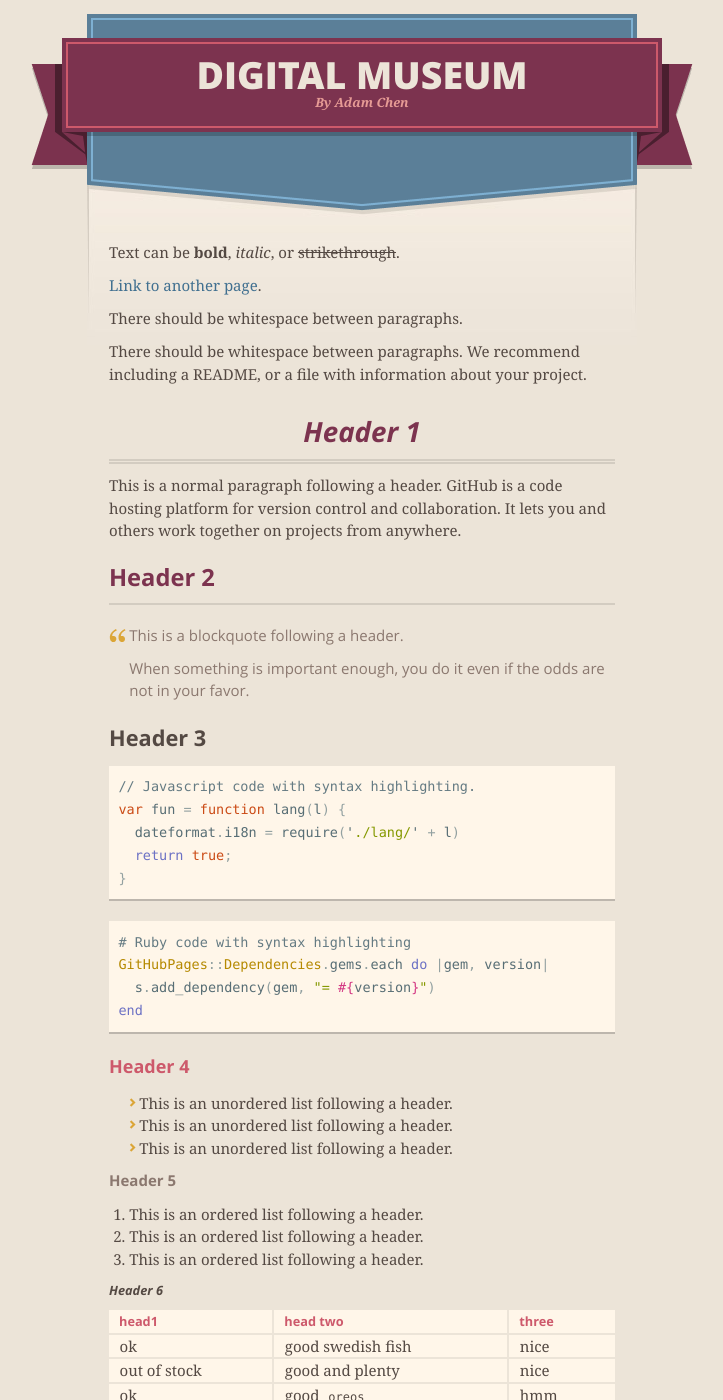
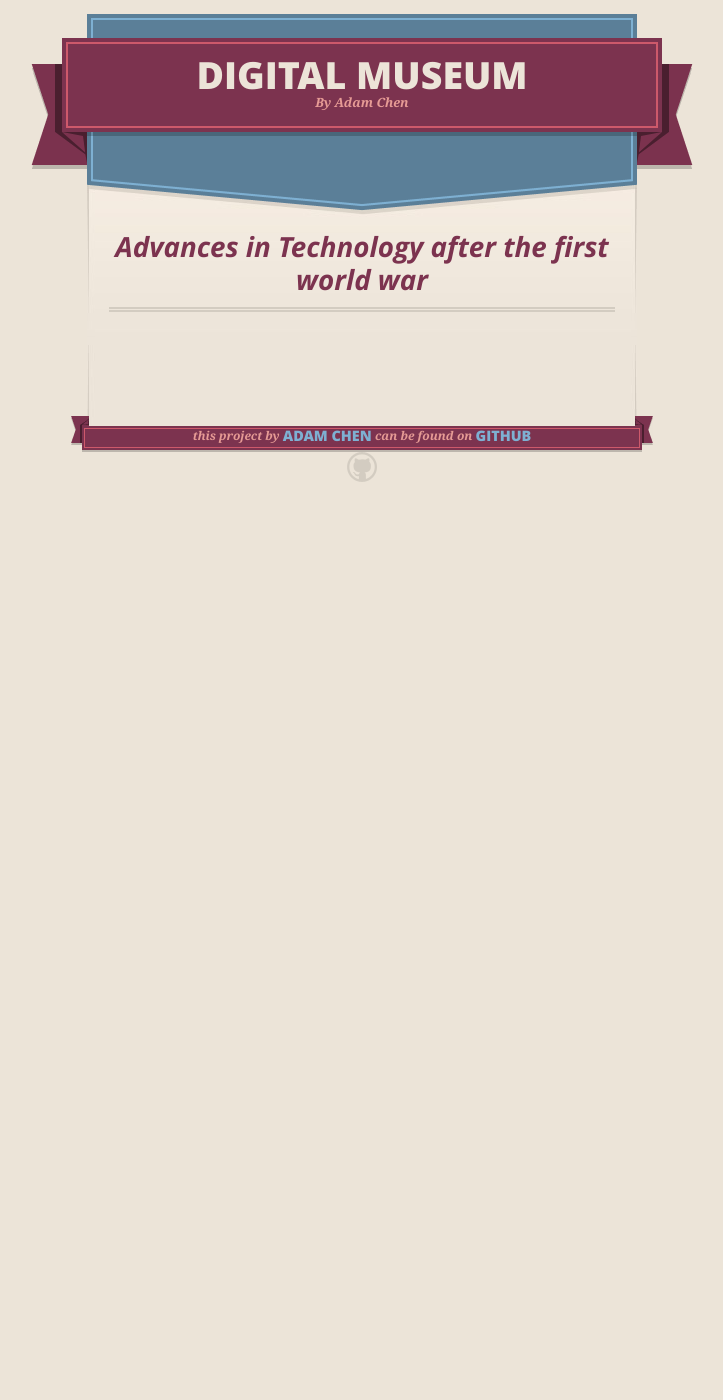
Before and after one commit to encodeous/CHC2D-DigitalMuseum, a Jekyll site: the page built from index.md, in a window 1280 px wide and 1400 px high. Shown: the whole window, without its empty margins (278-1001 px from the left). Built offline with Jekyll 4.4.1, drawn with Linux system fonts in a browser that asks for light colours; our own code applies the rules of GitHub Pages for plain Markdown files; some of the changed text lies outside the part shown.

Commit message:
Update index.md

````diff
--- a/index.md
+++ b/index.md
@@ -1,123 +1,5 @@
 ---
 layout: default
+published: true
 ---
-
-Text can be **bold**, _italic_, or ~~strikethrough~~.
-
-[Link to another page](./another-page.html).
-
-There should be whitespace between paragraphs.
-
-There should be whitespace between paragraphs. We recommend including a README, or a file with information about your project.
-
-# Header 1
-
-This is a normal paragraph following a header. GitHub is a code hosting platform for version control and collaboration. It lets you and others work together on projects from anywhere.
-
-## Header 2
-
-> This is a blockquote following a header.
->
-> When something is important enough, you do it even if the odds are not in your favor.
-
-### Header 3
-
-```js
-// Javascript code with syntax highlighting.
-var fun = function lang(l) {
-  dateformat.i18n = require('./lang/' + l)
-  return true;
-}
-```
-
-```ruby
-# Ruby code with syntax highlighting
-GitHubPages::Dependencies.gems.each do |gem, version|
-  s.add_dependency(gem, "= #{version}")
-end
-```
-
-#### Header 4
-
-*   This is an unordered list following a header.
-*   This is an unordered list following a header.
-*   This is an unordered list following a header.
-
-##### Header 5
-
-1.  This is an ordered list following a header.
-2.  This is an ordered list following a header.
-3.  This is an ordered list following a header.
-
-###### Header 6
-
-| head1        | head two          | three |
-|:-------------|:------------------|:------|
-| ok           | good swedish fish | nice  |
-| out of stock | good and plenty   | nice  |
-| ok           | good `oreos`      | hmm   |
-| ok           | good `zoute` drop | yumm  |
-
-### There's a horizontal rule below this.
-
-* * *
-
-### Here is an unordered list:
-
-*   Item foo
-*   Item bar
-*   Item baz
-*   Item zip
-
-### And an ordered list:
-
-1.  Item one
-1.  Item two
-1.  Item three
-1.  Item four
-
-### And a nested list:
-
-- level 1 item
-  - level 2 item
-  - level 2 item
-    - level 3 item
-    - level 3 item
-- level 1 item
-  - level 2 item
-  - level 2 item
-  - level 2 item
-- level 1 item
-  - level 2 item
-  - level 2 item
-- level 1 item
-
-### Small image
-
-![Octocat](https://github.githubassets.com/images/icons/emoji/octocat.png)
-
-### Large image
-
-![Branching](https://guides.github.com/activities/hello-world/branching.png)
-
-
-### Definition lists can be used with HTML syntax.
-
-<dl>
-<dt>Name</dt>
-<dd>Godzilla</dd>
-<dt>Born</dt>
-<dd>1952</dd>
-<dt>Birthplace</dt>
-<dd>Japan</dd>
-<dt>Color</dt>
-<dd>Green</dd>
-</dl>
-
-```
-Long, single-line code blocks should not wrap. They should horizontally scroll if they are too long. This line should be long enough to demonstrate this.
-```
-
-```
-The final element.
-```
+# Advances in Technology after the first world war
````
